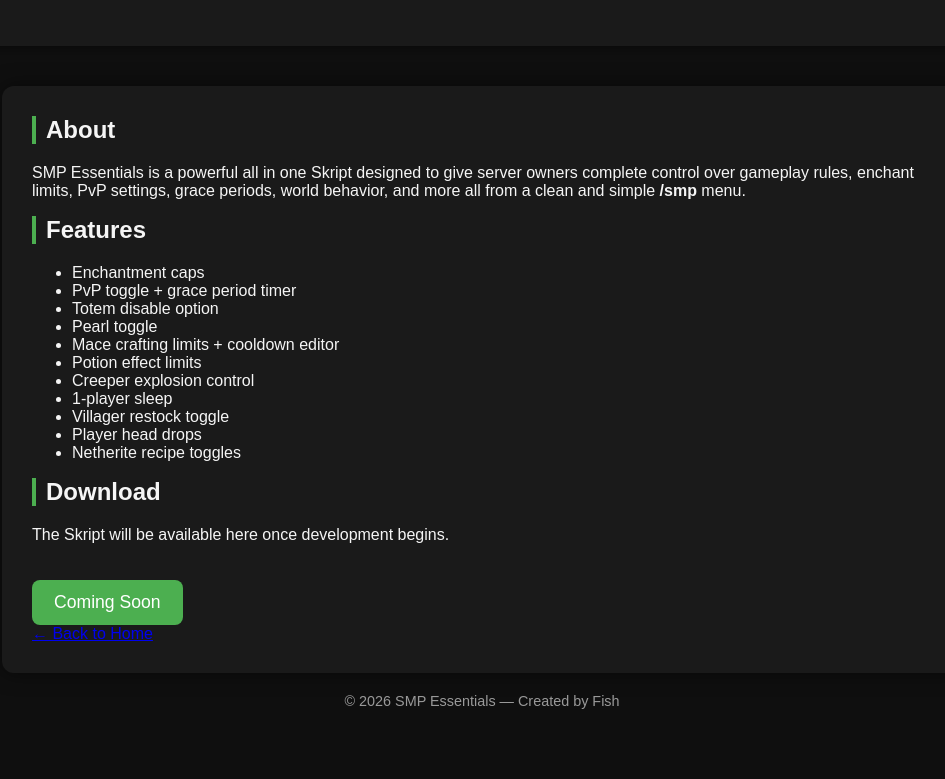
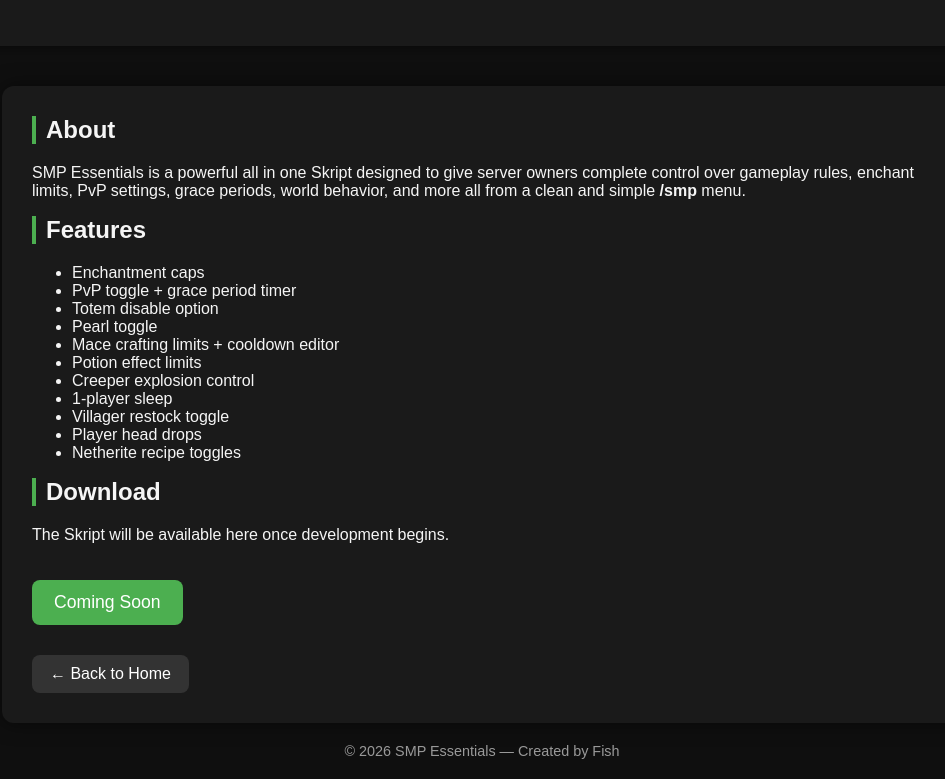
Before and after one commit to FishSkripts/fishskripts.github.io, a plain HTML site: page smp-essentials.html in a window 1280 px wide. Shown: the part 116-895 px from the top of the page, without its empty margins (158-1103 px from the left). Before the commit the page ends 845 px from the top, so only its background shows below. Drawn offline with Linux system fonts and the light colour scheme.

Commit message:
alr w fixed the css

```diff
--- a/smp-essentials.html
+++ b/smp-essentials.html
@@ -69,6 +69,22 @@
             background: #43a047;
         }
 
+        .back-btn {
+            display: inline-block;
+            margin-top: 30px;
+            padding: 10px 18px;
+            background: #333;
+            color: white;
+            text-decoration: none;
+            border-radius: 8px;
+            font-size: 1rem;
+            transition: 0.2s;
+        }
+
+        .back-btn:hover {
+            background: #444;
+        }
+
         footer {
             margin-top: auto;
             padding: 20px;
```
